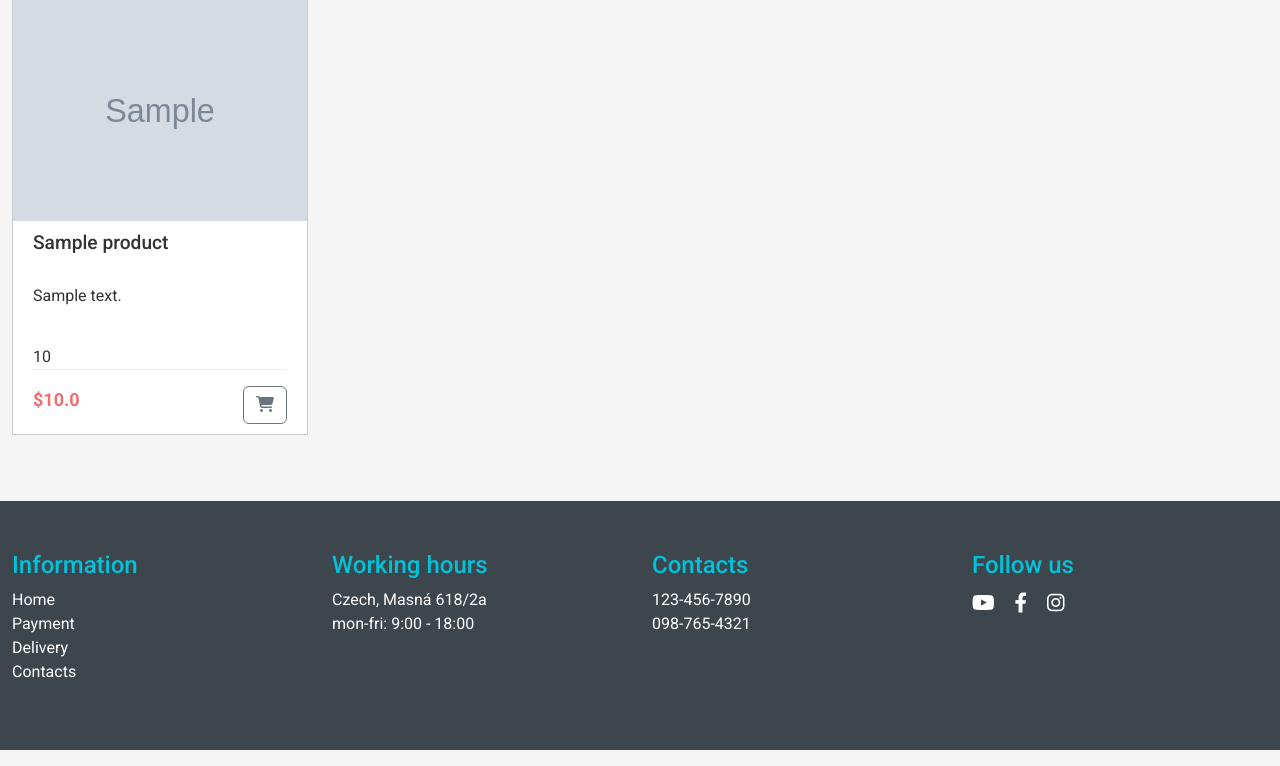
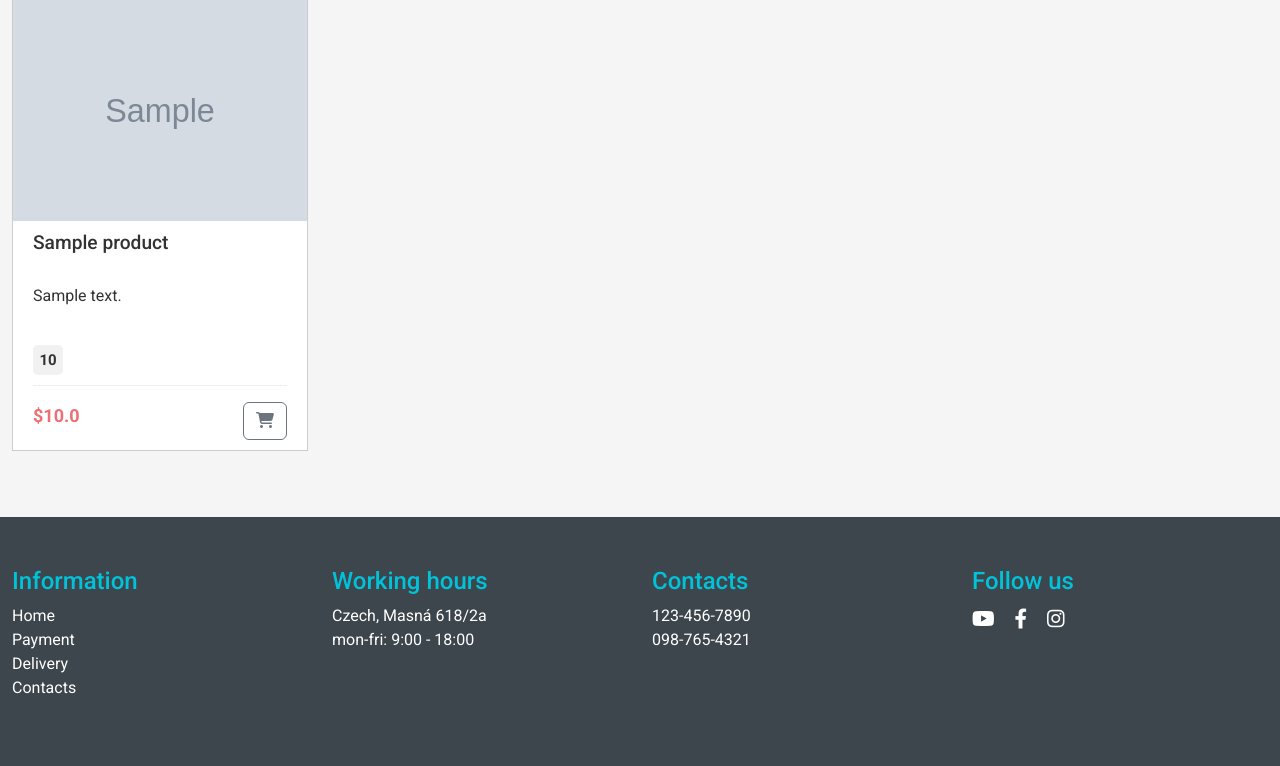
Before and after one commit to modemobpsycho/flask-sneaker-store, a Flask app: page /product in a window 1280 px wide. Shown: the part 355-1121 px from the top of the page. Run offline with Flask 3, Linux system fonts and the light colour scheme; the first user in the database is signed in; tables that the repository leaves empty hold one stand-in row (Sample ...); some libraries are stand-ins or nearby versions.

Commit message:
upd: new classes in .css

```diff
--- a/website/static/css/styles.css
+++ b/website/static/css/styles.css
@@ -259,6 +259,30 @@ label.required::before {
     max-height: 250px;
 }
 
+.product-sizes {
+    display: flex;
+    flex-wrap: wrap;
+    gap: 10px;
+    margin-bottom: 10px;
+}
+
+.product-size {
+    display: flex;
+    align-items: center;
+    justify-content: center;
+    width: 30px;
+    height: 30px;
+    background-color: #f1f1f1;
+    border-radius: 5px;
+    font-size: 15px;
+    font-weight: bold;
+}
+
+.product-size.unavailable {
+    background-color: #4f4f4f;
+    color: #b6b6b6; /* Цвет текста внутри тусклого квадратика */
+}
+
 .product-details {
     padding: 10px 20px;
 }
```
